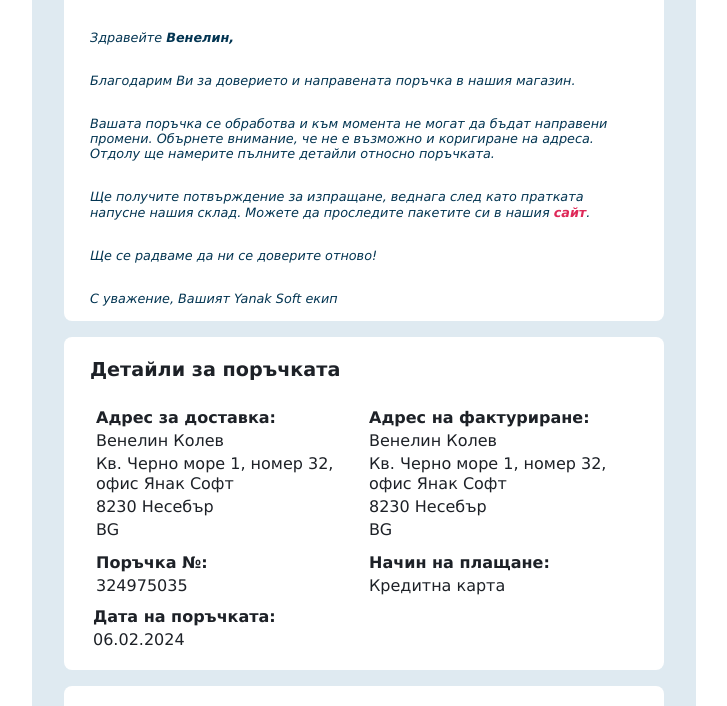
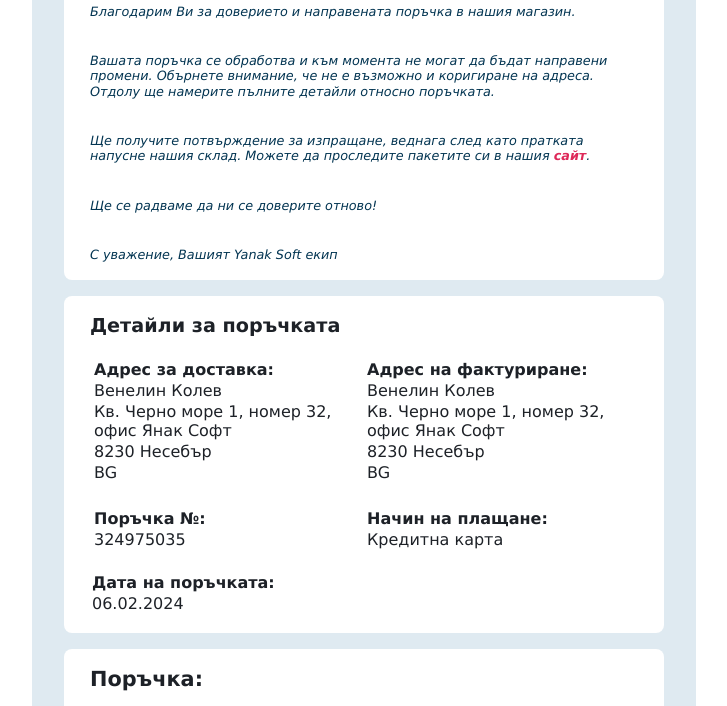
Before and after one commit to venelinkolev/accepted-orders, a website: page index.html in a window 1280 px wide. Shown: the part 568-1274 px from the top of the page, without its empty margins (276-1003 px from the left). Drawn offline with Linux system fonts and the light colour scheme.

Commit message:
Fix some bugs

```diff
--- a/index.html
+++ b/index.html
@@ -20,6 +20,15 @@
         --secondary-icon-color: #29DEA6;
     }
 
+    * {
+        padding: 0;
+        margin: 0;
+    }
+
+    p {
+        margin: 1rem 0;
+    }
+
     body {
         font: 16px/1.2 Verdana, Geneva, Tahoma, sans-serif;
         /* font-family: Georgia, 'Times New Roman', Times, serif; */
@@ -28,7 +37,7 @@
 
 <body>
     <div
-        style="margin: 1rem auto; width: 600px; background-color: var(--secondary-background); padding: 0 2rem; border-radius: 0.5rem;">
+        style="margin: 0 auto; width: 600px; background-color: var(--secondary-background); padding: 0 2rem; border-radius: 0.5rem;">
         <table style="width: 100%;">
             <tbody>
                 <tr>
@@ -208,7 +217,7 @@
                                     <table style="width: 100%; text-align: left;">
                                         <tbody>
                                             <tr>
-                                                <td style="width: 50%;">
+                                                <td style="width: 50%; padding-top: 1rem;">
                                                     <table>
                                                         <tbody>
                                                             <tr>
@@ -224,7 +233,7 @@
                                                         </tbody>
                                                     </table>
                                                 </td>
-                                                <td style="width: 50%;">
+                                                <td style="width: 50%; padding-top: 1rem;">
                                                     <table>
                                                         <tbody>
                                                             <tr>
@@ -251,7 +260,7 @@
                                     <table>
                                         <tbody>
                                             <tr>
-                                                <td style="font-weight: 700;">Дата на поръчката:</td>
+                                                <td style="font-weight: 700; padding-top: 1rem;">Дата на поръчката:</td>
                                             </tr>
                                             <tr>
                                                 <td>06.02.2024</td>
```
